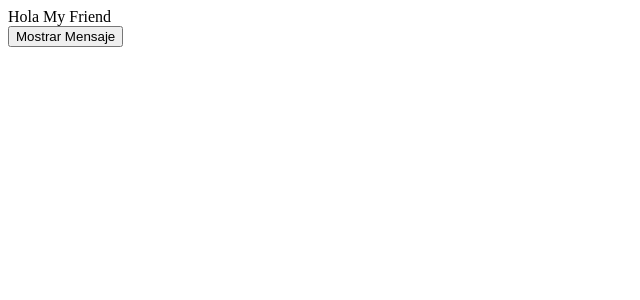
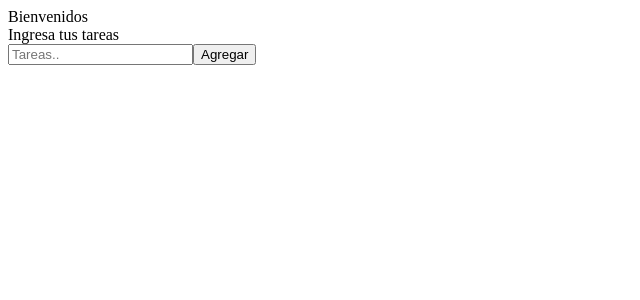
Before and after one commit to lucaschipolari/TP-REACT, a React (Vite) app in the folder tp-react-1/: page / in a window 1280 px wide. Shown: the top 300 px of the page, without its empty margins (0-640 px from the left). Built offline with nearby package versions, Linux system fonts and the light colour scheme.

Commit message:
realice el ejercicio 4

```diff
--- /dev/null
+++ b/tp-react-1/components/ejercicio4.jsx
@@ -0,0 +1,40 @@
+import React from "react";
+import { useState } from "react";
+export const Ejercicio4 = () => {
+  const [tasks, setTasks] = useState([]);
+  const [task, setTask] = useState("");
+
+  const handleSubmit = (e) => {
+    e.preventDefault();
+    if (task.trim()) {
+      setTasks([...tasks, task]);
+      setTask("");
+    }
+  };
+  const removeTask = (index) => {
+    setTasks(tasks.filter((_, i) => i !== index));
+  };
+  const handleClick = () => {};
+  return (
+    <>
+      <div>Bienvenidos</div>
+      <div>Ingresa tus tareas</div>
+      <form onSubmit={handleSubmit}>
+        <input
+          type="text"
+          placeholder="Tareas.."
+          value={task}
+          onChange={(e) => setTask(e.target.value)}
+        />
+        <button type="submit">Agregar</button>
+      </form>
+      <ul>
+        {tasks.map((task, index) => (
+          <li key={index}>
+            {task} <button onClick={() => removeTask(index)}>✖</button>
+          </li>
+        ))}
+      </ul>
+    </>
+  );
+};
--- a/tp-react-1/src/App.jsx
+++ b/tp-react-1/src/App.jsx
@@ -1,18 +1,19 @@
-import { useState } from 'react'
-import { Ejercicio1 } from '../components/ejercicio1'
-import './App.css'
-import { Ejercicio2 } from '../components/ejercicio2'
-import { Ejercicio3 } from '../components/ejercicio3'
+import { useState } from "react";
+import { Ejercicio1 } from "../components/ejercicio1";
+import "./App.css";
+import { Ejercicio2 } from "../components/ejercicio2";
+import { Ejercicio3 } from "../components/ejercicio3";
+import { Ejercicio4 } from "../components/ejercicio4";
 
 function App() {
-
   return (
     <>
-    {/* <Ejercicio1/> */}
-    {/* <Ejercicio2 mensaje='My Friend'/> */}
-    <Ejercicio3 msj='My Friend' />
+      {/* <Ejercicio1/> */}
+      {/* <Ejercicio2 mensaje='My Friend'/> */}
+      {/* <Ejercicio3 msj='My Friend' /> */}
+      <Ejercicio4 />
     </>
-  )
+  );
 }
 
-export default App
+export default App;
```
Also changed, not shown: tp-react-1/components/ejercicio1.jsx (+3 -5 lines), tp-react-1/components/ejercicio2.jsx (+4 -6 lines).
